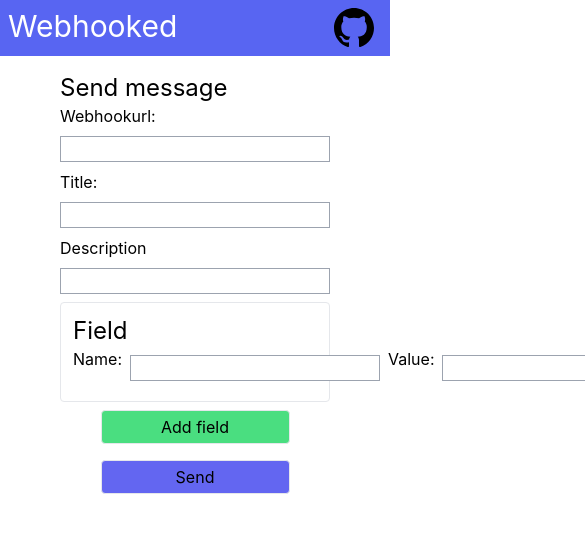
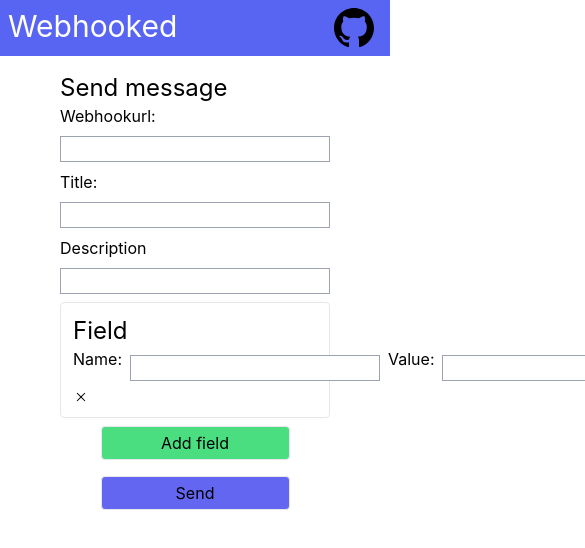
Before and after one commit to tuna2134-archive/webhook-and-embed, a Next.js app: page / in a window 390 px wide. Shown: the top 548 px of the page, 585 px wide, since content can reach past the window. Built offline with nearby package versions, Linux system fonts and the light colour scheme.

Commit message:
fix: smartphone

```diff
--- a/pages/index.tsx
+++ b/pages/index.tsx
@@ -59,7 +59,7 @@
                     <p className="text-2xl">Field</p>
                     {fields.map((field, index) => {
                         return (
-                            <div key={index} className="flex">
+                            <div key={index} className="flex flex-col md:flex-row">
                                 <div className="flex">
                                     <label htmlFor="name">Name: </label>
                                     <input type="text" className={`${InsertStyle} mx-2`}
```
